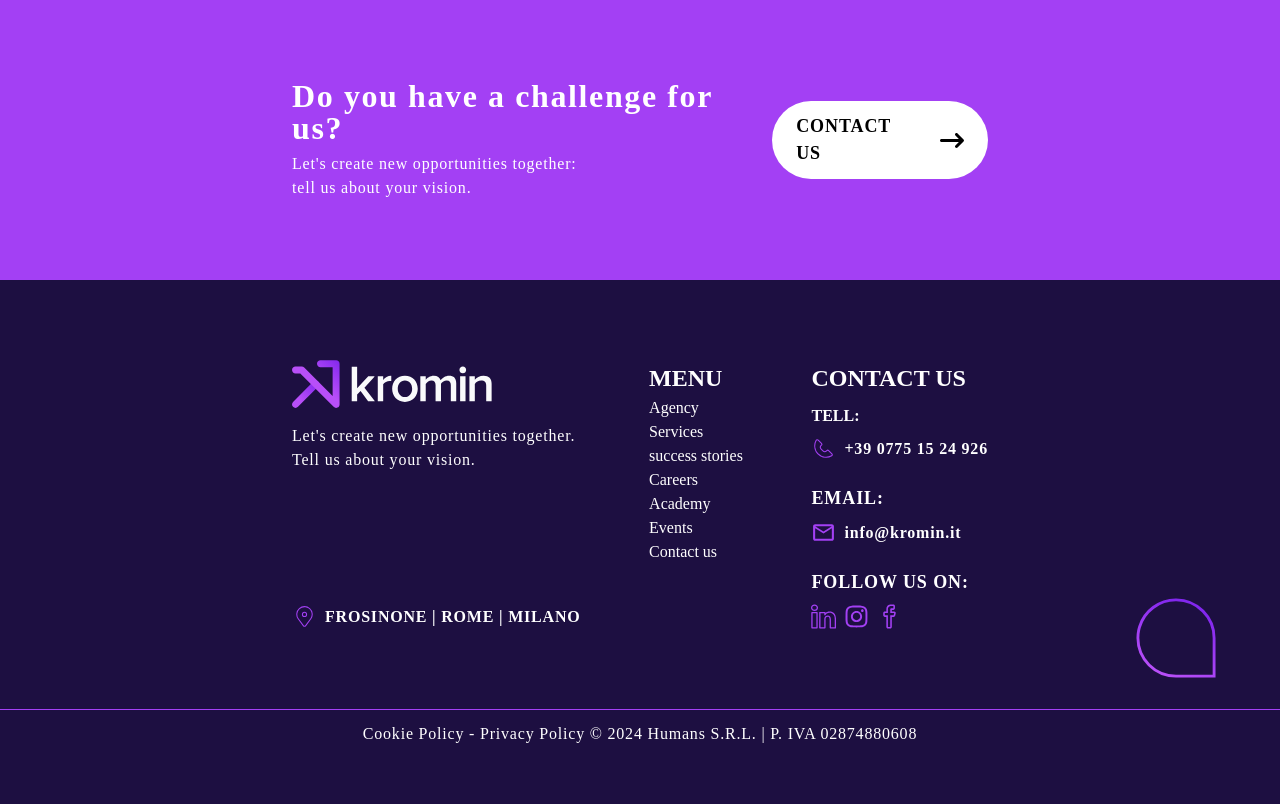
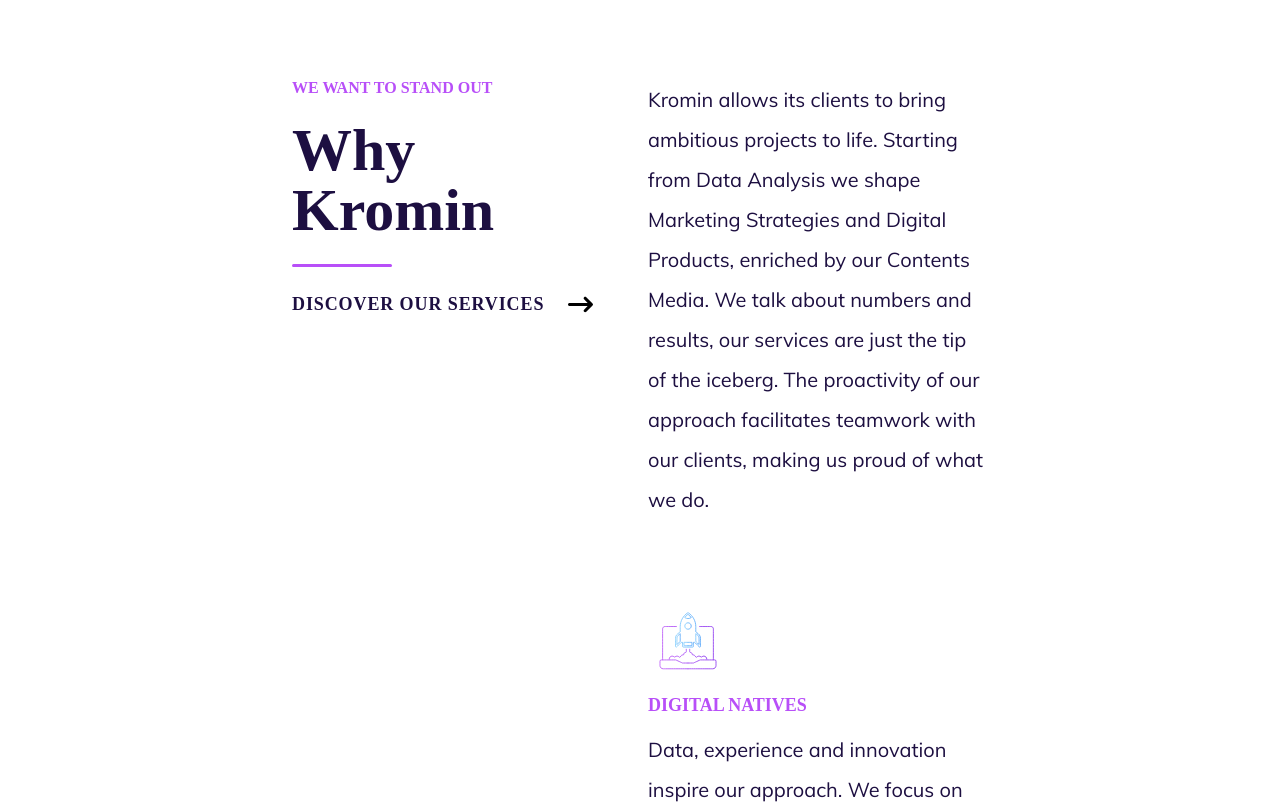
Before and after one commit to devwithzain/kromin-website-clone, a Next.js app: page / in a window 1280 px wide. Shown: the part 800-1604 px from the top of the page. Before the commit the page ends 1558 px from the top, so only its background shows below. Built offline with nearby package versions, Linux system fonts and the light colour scheme; a web font is replaced by a local one.

Commit message:
modified

```diff
--- a/animation/Sticky.tsx
+++ b/animation/Sticky.tsx
@@ -29,7 +29,7 @@
 
 	return (
 		<motion.div
-			className="w-[30px] h-[30px] fixed rounded-full bg-[#ae48f657] pointer-events-none z-50"
+			className="w-[30px] h-[30px] fixed rounded-full bg-[#ae48f657] pointer-events-none z-50 sm:hidden xm:hidden flex"
 			style={{
 				left: smoothMouse.x,
 				top: smoothMouse.y,
--- a/app/layout.tsx
+++ b/app/layout.tsx
@@ -1,6 +1,5 @@
 import "@styles/globals.css";
 import type { Metadata } from "next";
-import { Footer } from "@components";
 
 export const metadata: Metadata = {
 	title: "Kromin | Data Driven Agency",
@@ -14,10 +13,7 @@
 }) {
 	return (
 		<html lang="en">
-			<body>
-				{children}
-				<Footer />
-			</body>
+			<body>{children}</body>
 		</html>
 	);
 }
--- a/components/CTA.tsx
+++ b/components/CTA.tsx
@@ -2,7 +2,11 @@
 
 export default function CTA() {
 	return (
-		<div className="w-full padding-y bg-[#A340F4]">
+		<div
+			className="w-full padding-y"
+			style={{
+				background: "linear-gradient(90deg, #A340F4 0%, #C183F6 100%)",
+			}}>
 			<div className="w-[70%] sm:w-full xm:w-full padding-x sm:flex-col xm:flex-col mx-auto flex items-center justify-between gap-4">
 				<div className="flex flex-col gap-2">
 					<h1 className="text-[32px] text-white leading-none tracking-wider font-bold">
--- a/components/Dropdown.tsx
+++ b/components/Dropdown.tsx
@@ -3,7 +3,7 @@
 import { motion } from "framer-motion";
 import { FiChevronDown } from "react-icons/fi";
 import { Dispatch, SetStateAction, useState } from "react";
-import { iconVariants, itemVariants, wrapperVariants } from "@/motion";
+import { iconVariants, itemVariants, wrapperVariants } from "@motion";
 
 export default function StaggeredDropDown() {
 	const [open, setOpen] = useState(false);
--- a/components/Footer.tsx
+++ b/components/Footer.tsx
@@ -1,14 +1,14 @@
 "use client";
 import Link from "next/link";
 import Image from "next/image";
+import { navLinks } from "@constants";
 import { motion } from "framer-motion";
 import { footerVarient } from "@motion";
-import { navLinks } from "@constants";
 import { footerImage, logo } from "@public";
+import { FaInstagram } from "react-icons/fa6";
+import { MdOutlineEmail } from "react-icons/md";
 import { CiLocationOn, CiPhone } from "react-icons/ci";
-import { MdOutlineEmail } from "react-icons/md";
 import { SlSocialFacebook, SlSocialLinkedin } from "react-icons/sl";
-import { FaInstagram } from "react-icons/fa6";
 
 export default function Footer() {
 	return (
--- a/components/Home.tsx
+++ b/components/Home.tsx
@@ -1,15 +1,5 @@
 "use client";
-import {
-	CTA,
-	Experience,
-	Footer,
-	Glance,
-	Hero,
-	NewsLetter,
-	Partner,
-	Result,
-	Services,
-} from "@components";
+import { CTA, Footer, Hero, Portfolio, Services } from "@components";
 import { useEffect } from "react";
 import Lenis from "@studio-freight/lenis";
 import { Sticky } from "@animation";
@@ -27,26 +17,12 @@
 	}, []);
 	return (
 		<>
-			<div className="sm:hidden xm:hidden flex">
-				<Sticky />
-			</div>
-			<div className="">
-				<Hero />
-				{/* <div className="padding-x">
-					<Experience />
-				</div>
-				<Partner />
-				<Glance />
-				<Services />
-				<div className="padding-x">
-					<Result />
-				</div>
-				<NewsLetter />
-				*/}
-				<div className="">
-					<CTA />
-				</div>
-			</div>
+			<Sticky />
+			<Hero />
+			<Services />
+			<Portfolio />
+			<CTA />
+			<Footer />
 		</>
 	);
 }
--- /dev/null
+++ b/components/Portfolio.tsx
@@ -0,0 +1,46 @@
+"use client";
+import { motion } from "framer-motion";
+import { portfolioItems } from "@constants";
+import { FaArrowRightLong } from "react-icons/fa6";
+
+export default function Portfolio() {
+	return (
+		<motion.section className="w-full padding-y bg-white">
+			<motion.div className="w-[70%] mx-auto flex justify-between gap-4 padding-x">
+				<motion.div className="w-1/2 flex flex-col gap-6 sticky top-[20%] h-full">
+					<div className="w-[500px]">
+						<video
+							className="w-full h-full"
+							loop
+							autoPlay
+							src={"/jago.mp4"}
+						/>
+					</div>
+				</motion.div>
+				<div className="flex flex-col gap-20">
+					{portfolioItems.map((item) => (
+						<motion.div
+							className="flex flex-col gap-4 w-[400px] h-[600px] justify-center"
+							key={item.id}>
+							<motion.h1 className="text-[50px] leading-none font-extrabold text-[#1d0f41]">
+								{item.title}
+							</motion.h1>
+							<motion.p className="font-[Muli] text-[30px] text-[#1d0f41ab] leading-[40px] font-medium">
+								{item.para}
+							</motion.p>
+							<motion.div className="w-fit sm:w-full xm:w-full flex items-center justify-between gap-6 rounded-full group">
+								<motion.p className="text-[16px] cursor-pointer uppercase tracking-wider font-bold text-[#1d0f41]">
+									get inspired
+								</motion.p>
+								<FaArrowRightLong
+									size={25}
+									className="group-hover:translate-x-1 duration-200 ease-in-out text-[#A340F4]"
+								/>
+							</motion.div>
+						</motion.div>
+					))}
+				</div>
+			</motion.div>
+		</motion.section>
+	);
+}
--- /dev/null
+++ b/components/Services.tsx
@@ -0,0 +1,94 @@
+"use client";
+import Image from "next/image";
+import { useRef } from "react";
+import { servicesItems } from "@constants";
+import { FaArrowRightLong } from "react-icons/fa6";
+import { useScroll, useTransform, motion } from "framer-motion";
+
+export default function Services() {
+	const container = useRef(null);
+
+	const { scrollYProgress } = useScroll({
+		target: container,
+		offset: ["start start", "end start"],
+	});
+
+	const bgColor = useTransform(
+		scrollYProgress,
+		[0, 0.03],
+		["#FFFFFF", "#1d0f41"],
+	);
+	const textColor = useTransform(
+		scrollYProgress,
+		[0, 0.03],
+		["#1d0f41", "#FFFFFF"],
+	);
+
+	return (
+		<motion.section
+			className="w-full padding-y transition-all duration-500 ease-in-out"
+			ref={container}
+			style={{ backgroundColor: bgColor }}>
+			<motion.div className="w-[70%] mx-auto flex justify-between gap-4 padding-x transition-all duration-500 ease-in-out">
+				<motion.div className="w-1/2 flex flex-col gap-6 sticky top-[10%] h-full">
+					<motion.p className="text-[16px] text-[#b84ff8] leading-none font-semibold">
+						WE WANT TO STAND OUT
+					</motion.p>
+					<motion.h1
+						className="text-[60px] leading-none font-extrabold"
+						style={{ color: textColor }}>
+						Why Kromin
+					</motion.h1>
+					<motion.div className="w-[100px] h-[3px] rounded-full bg-[#b84ff8]" />
+					<motion.div className="w-fit sm:w-full xm:w-full flex items-center justify-between gap-6 rounded-full group">
+						<motion.p
+							className="text-[18px] cursor-pointer uppercase tracking-wider font-bold"
+							style={{ color: textColor }}>
+							discover our services
+						</motion.p>
+						<FaArrowRightLong
+							size={25}
+							className={`group-hover:translate-x-1 duration-200 ease-in-out text-${textColor}`}
+						/>
+					</motion.div>
+				</motion.div>
+				<motion.div className="w-1/2 flex flex-col gap-20">
+					<motion.p
+						className="font-[Muli] text-[20px] font-normal leading-[40px]"
+						style={{ color: textColor }}>
+						Kromin allows its clients to bring ambitious projects to life.
+						Starting from Data Analysis we shape Marketing Strategies and
+						Digital Products, enriched by our Contents Media. We talk about
+						numbers and results, our services are just the tip of the iceberg.
+						The proactivity of our approach facilitates teamwork with our
+						clients, making us proud of what we do.
+					</motion.p>
+					{servicesItems.map((item) => (
+						<motion.div
+							initial={{ y: 100 }}
+							whileInView={{ y: 0 }}
+							transition={{ duration: 1, ease: "easeInOut" }}
+							className="flex flex-col gap-4"
+							key={item.id}>
+							<Image
+								src={item.src}
+								alt={item.title}
+								width={80}
+								height={80}
+								className="w-[80px] h-[80px]"
+							/>
+							<motion.h1 className="text-[18px] leading-none font-extrabold text-[#b84ff8]">
+								{item.title}
+							</motion.h1>
+							<motion.p
+								className="font-[Muli] text-[20px] leading-[40px]"
+								style={{ color: textColor }}>
+								{item.para}
+							</motion.p>
+						</motion.div>
+					))}
+				</motion.div>
+			</motion.div>
+		</motion.section>
+	);
+}
```
